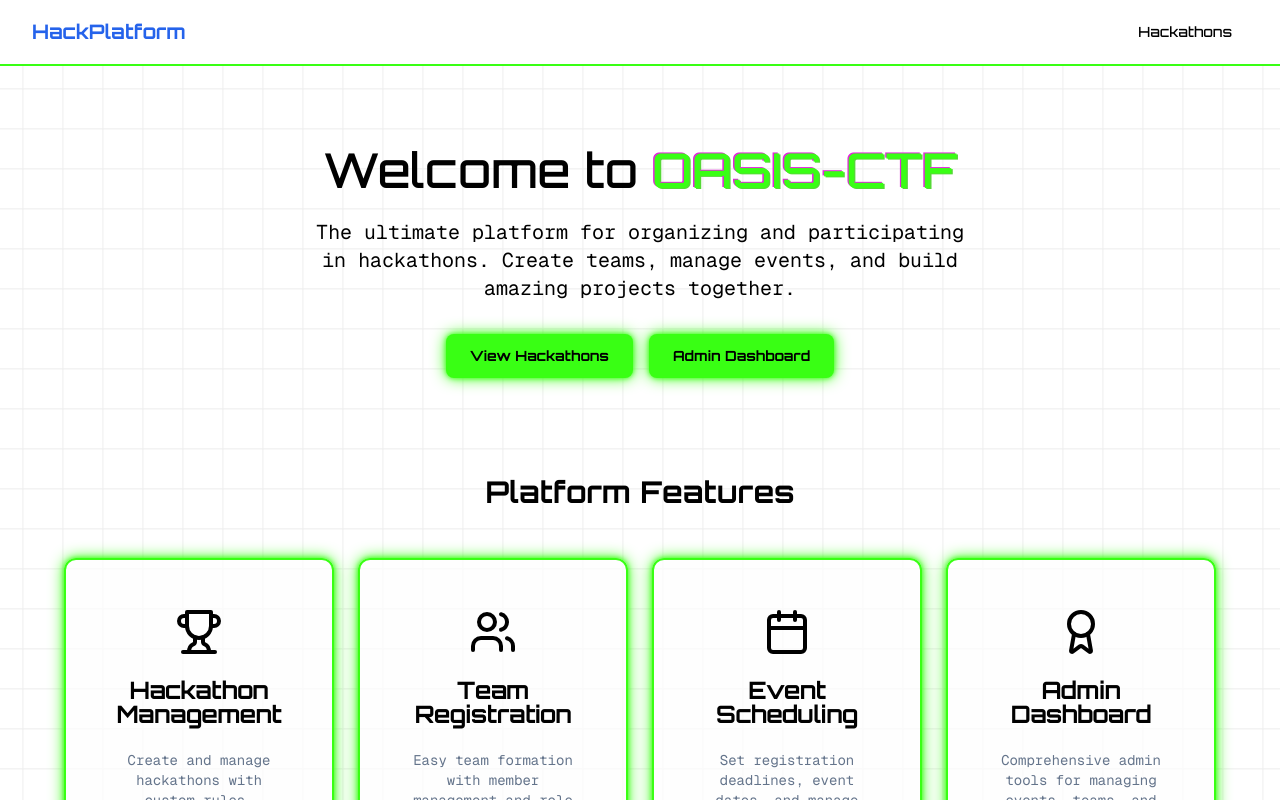
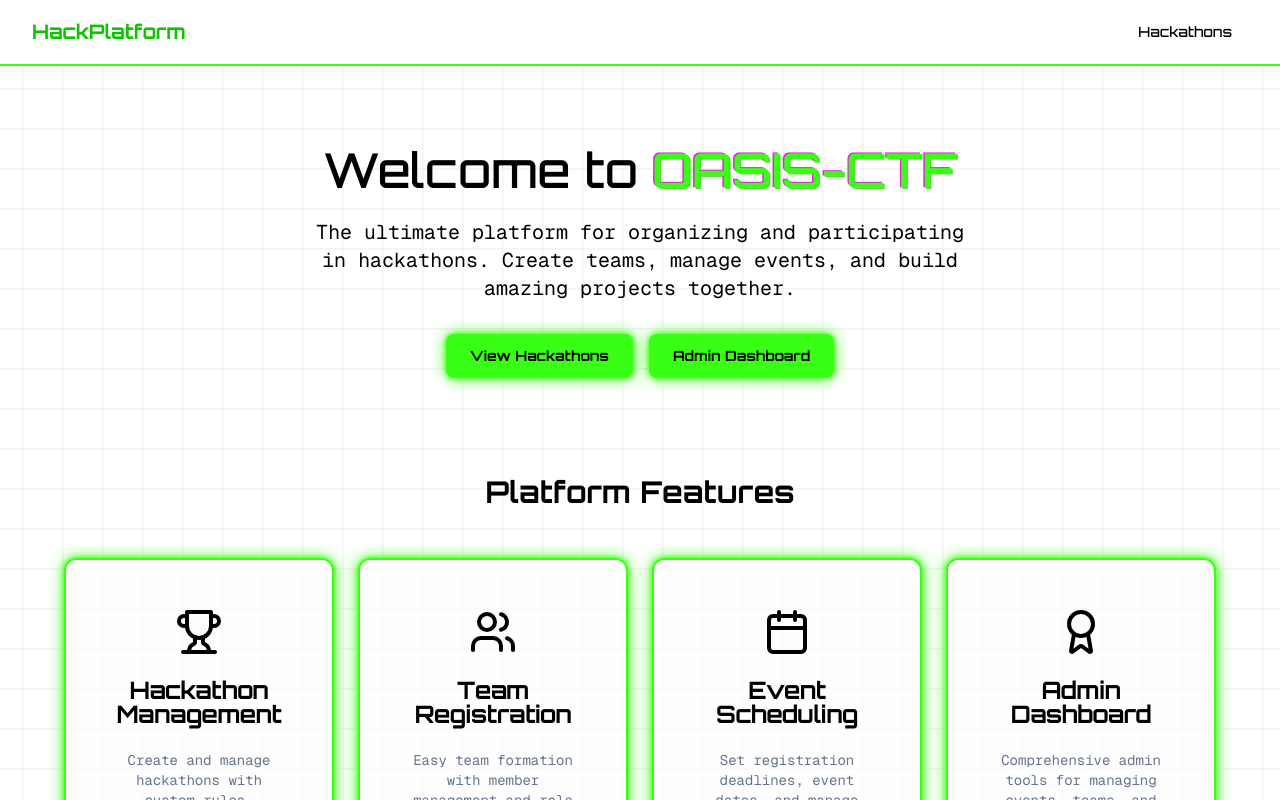
Before and after one commit to gehirudm/oasis-duothan, a Next.js app: page / in a window 1280 px wide. Shown: the top 800 px of the page. Built offline with nearby package versions, Linux system fonts and the light colour scheme; no server answers.

Commit message:
changed primary colors

```diff
--- a/tailwind.config.ts
+++ b/tailwind.config.ts
@@ -24,7 +24,7 @@ const config: Config = {
   				foreground: 'hsl(var(--popover-foreground))'
   			},
   			primary: {
-  				DEFAULT: 'hsl(var(--primary))',
+  				DEFAULT: '#0dc400',
   				foreground: 'hsl(var(--primary-foreground))'
   			},
   			secondary: {
```
